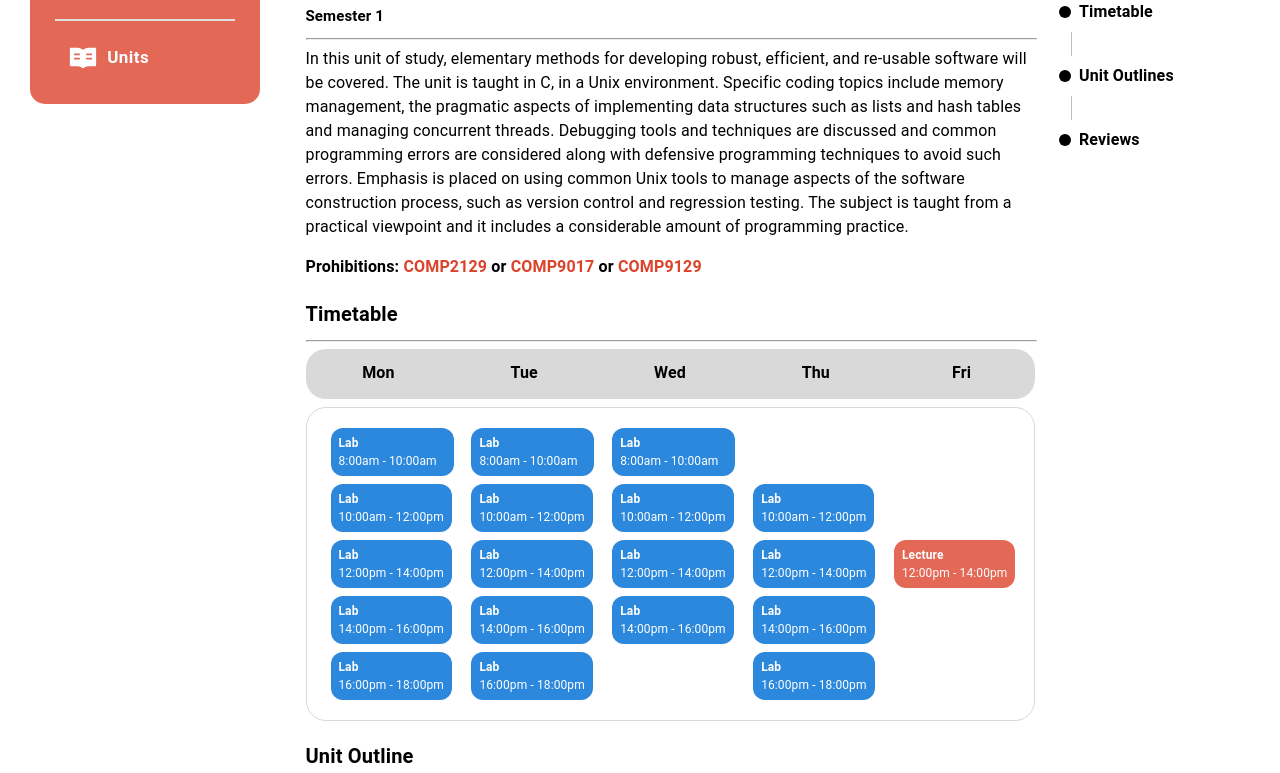
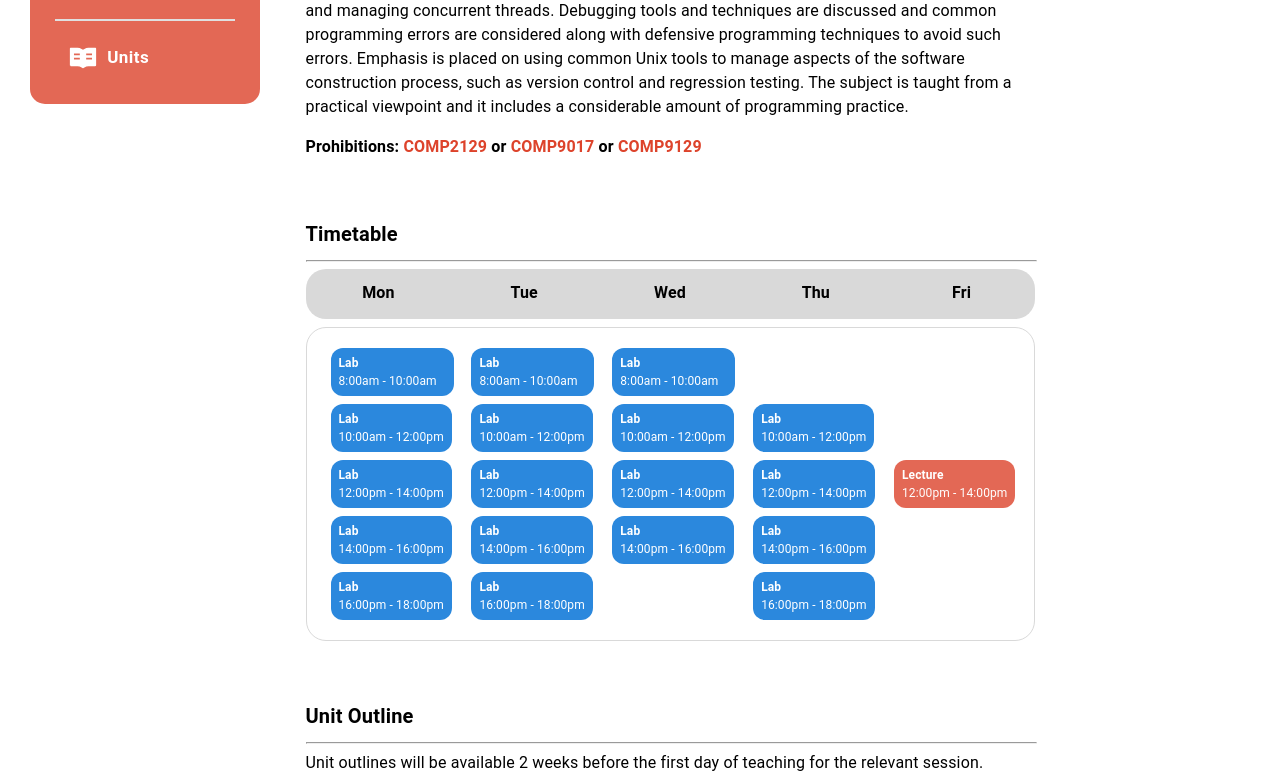
Before and after one commit to USYDUniTrack/UniTrack_WebApp, a Next.js app: page /units/1 in a window 1280 px wide. Shown: the part 299-1072 px from the top of the page. Built offline with nearby package versions, Linux system fonts and the light colour scheme.

Commit message:
Fixed spacing in COMP2017 page

```diff
--- a/app/(mainPages)/units/[unit]/Reviews.js
+++ b/app/(mainPages)/units/[unit]/Reviews.js
@@ -6,7 +6,7 @@ import RectangleIcon from '@mui/icons-material/Rectangle';
 
 const Reviews = () => {
     return (<>
-        <Typography sx={{fontWeight: 700, fontSize: '20px'}}>Reviews</Typography>
+        <Typography sx={{fontWeight: 700, fontSize: '20px', marginTop: 5 }}>Reviews</Typography>
         <hr className='BottomBorderLine' />
         <div className="OverallReviews">
             <Typography component="legend" sx={{fontWeight: 700, fontSize: '15px'}}>Average workload rated by students:</Typography>
--- a/app/(mainPages)/units/[unit]/Timetable.js
+++ b/app/(mainPages)/units/[unit]/Timetable.js
@@ -5,7 +5,7 @@ import { Typography, Box, Grid, Button} from '@mui/material';
 
 const Timetable = () => {
     return(<>
-        <Typography sx={{ fontWeight: 700, fontSize: '20px' }}>Timetable</Typography>
+        <Typography sx={{ fontWeight: 700, fontSize: '20px', marginTop: 5 }}>Timetable</Typography>
         <hr className='BottomBorderLine' />
         <br />
         {/* Timetable heading */}
--- a/app/(mainPages)/units/[unit]/UnitOutline.js
+++ b/app/(mainPages)/units/[unit]/UnitOutline.js
@@ -6,7 +6,7 @@ import ExpandMoreIcon from '@mui/icons-material/ExpandMore'
 
 const UnitOutline = () => {
     return(<>
-        <Typography sx={{ fontWeight: 700, fontSize: '20px' }}>Unit Outline</Typography>
+        <Typography sx={{ fontWeight: 700, fontSize: '20px', marginTop: 5 }}>Unit Outline</Typography>
         <hr className='BottomBorderLine' />
         <Typography sx={{ marginBottom: 2 }}>Unit outlines will be available 2 weeks before the first day of teaching for the relevant session.</Typography>
         <Accordion sx={{ marginBottom: 2 }}>
--- a/app/(mainPages)/units/[unit]/layout.js
+++ b/app/(mainPages)/units/[unit]/layout.js
@@ -5,7 +5,7 @@ export default function navBarLayout({children}) {
     <>
         {children}
         <div className='rightNavigationWrapper'>
-        <VerticalLinearStepper />
+        {/* <VerticalLinearStepper /> */}
         </div>
     </>
   )
--- a/app/(mainPages)/units/[unit]/page.js
+++ b/app/(mainPages)/units/[unit]/page.js
@@ -9,7 +9,6 @@ export default function Unit({params}) {
   return (
       <>
         <div className='centerContentWrapper'>
-          {/* <h2>{params.unit}</h2> */}
           <UnitDescription />
           <Timetable />
           <UnitOutline />
--- a/app/globals.css
+++ b/app/globals.css
@@ -115,7 +115,6 @@ body {
 .centerContentWrapper{
   max-width: 729px;
   position: absolute;
-  top: 120px;
 }
 
 .MuiButton-outlined {
```
